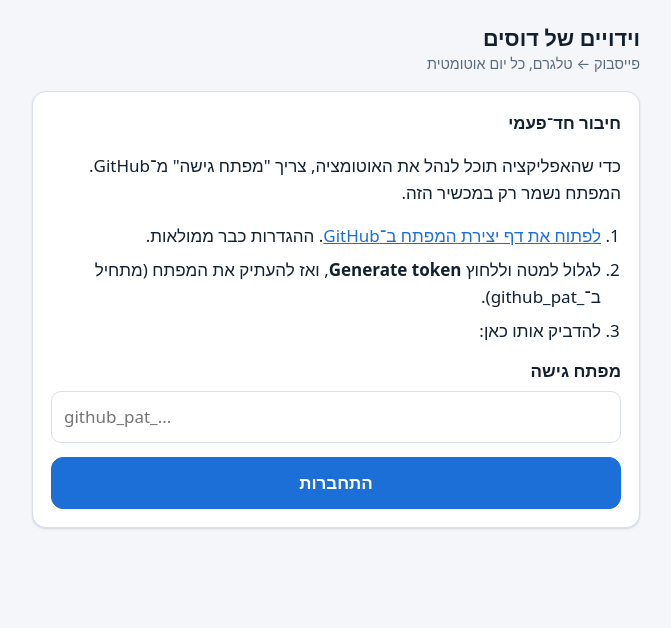
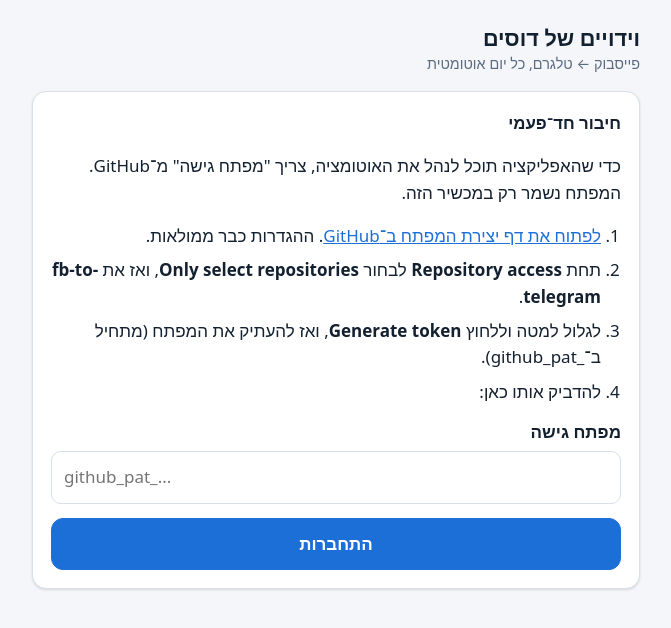
Before and after one commit to davidhershkowitz12-hash/vidoyim-app, a plain HTML site: page index.html in a window 1280 px wide. Shown: the whole page, without its empty margins (304-975 px from the left). Drawn offline with Linux system fonts and the light colour scheme.

Commit message:
Update index.html

```diff
--- a/index.html
+++ b/index.html
@@ -115,6 +115,7 @@ dialog h2 { margin-top: 0; font-size: 1.15rem; }
     <p>כדי שהאפליקציה תוכל לנהל את האוטומציה, צריך "מפתח גישה" מ־GitHub. המפתח נשמר רק במכשיר הזה.</p>
     <ol class="steps">
       <li><a class="link" id="tokenLink" target="_blank" rel="noopener">לפתוח את דף יצירת המפתח ב־GitHub</a>. ההגדרות כבר ממולאות.</li>
+      <li>תחת <b>Repository access</b> לבחור <b>Only select repositories</b>, ואז את <b dir="ltr">fb-to-telegram</b>.</li>
       <li>לגלול למטה וללחוץ <b>Generate token</b>, ואז להעתיק את המפתח (מתחיל ב־<span dir="ltr">github_pat_</span>).</li>
       <li>להדביק אותו כאן:</li>
     </ol>
@@ -409,7 +410,7 @@ async function saveSettings() {
 function tokenUrl() {
   const p = new URLSearchParams({
     name: 'ניהול וידויים', description: 'Management app for fb-to-telegram',
-    target_name: OWNER, expires_in: '366', contents: 'write', actions: 'write', workflows: 'write'
+    target_name: OWNER, expires_in: '365', contents: 'write', actions: 'write', workflows: 'write'
   });
   return 'https://github.com/settings/personal-access-tokens/new?' + p.toString();
 }
```
